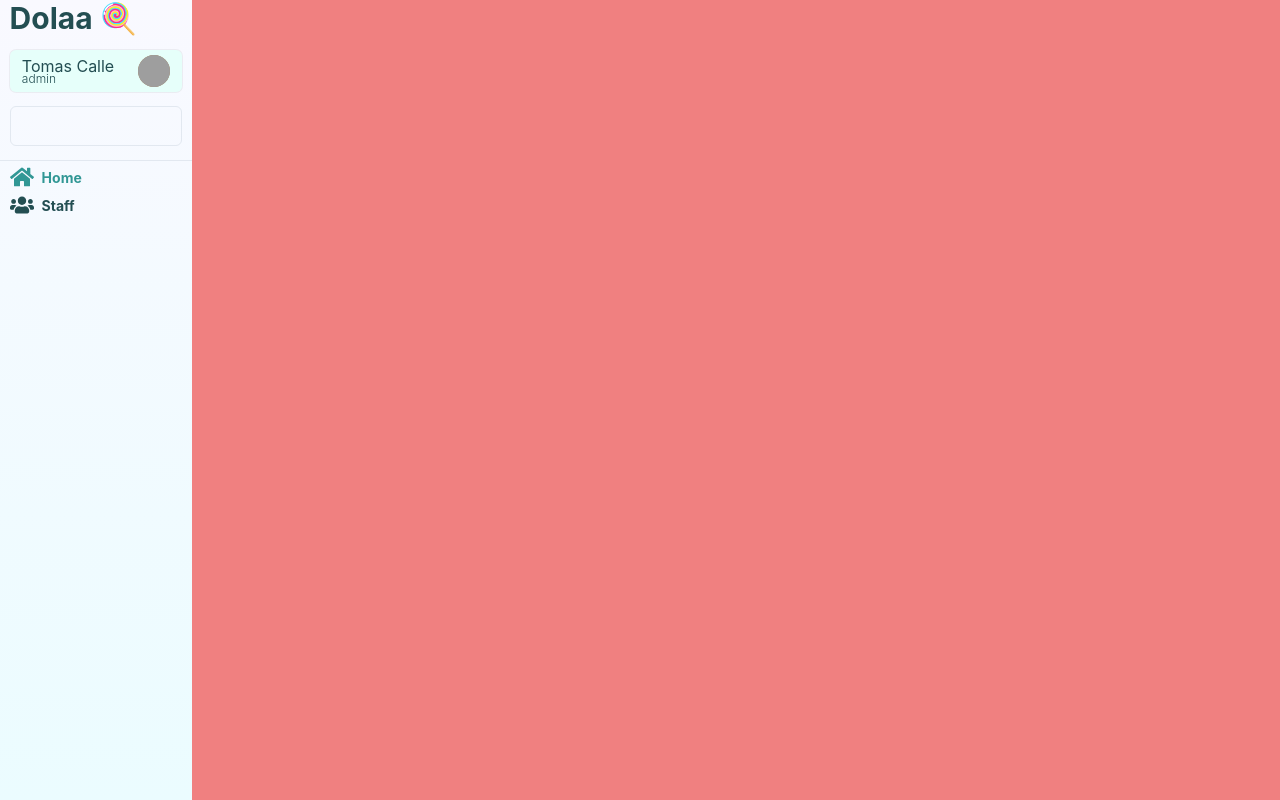
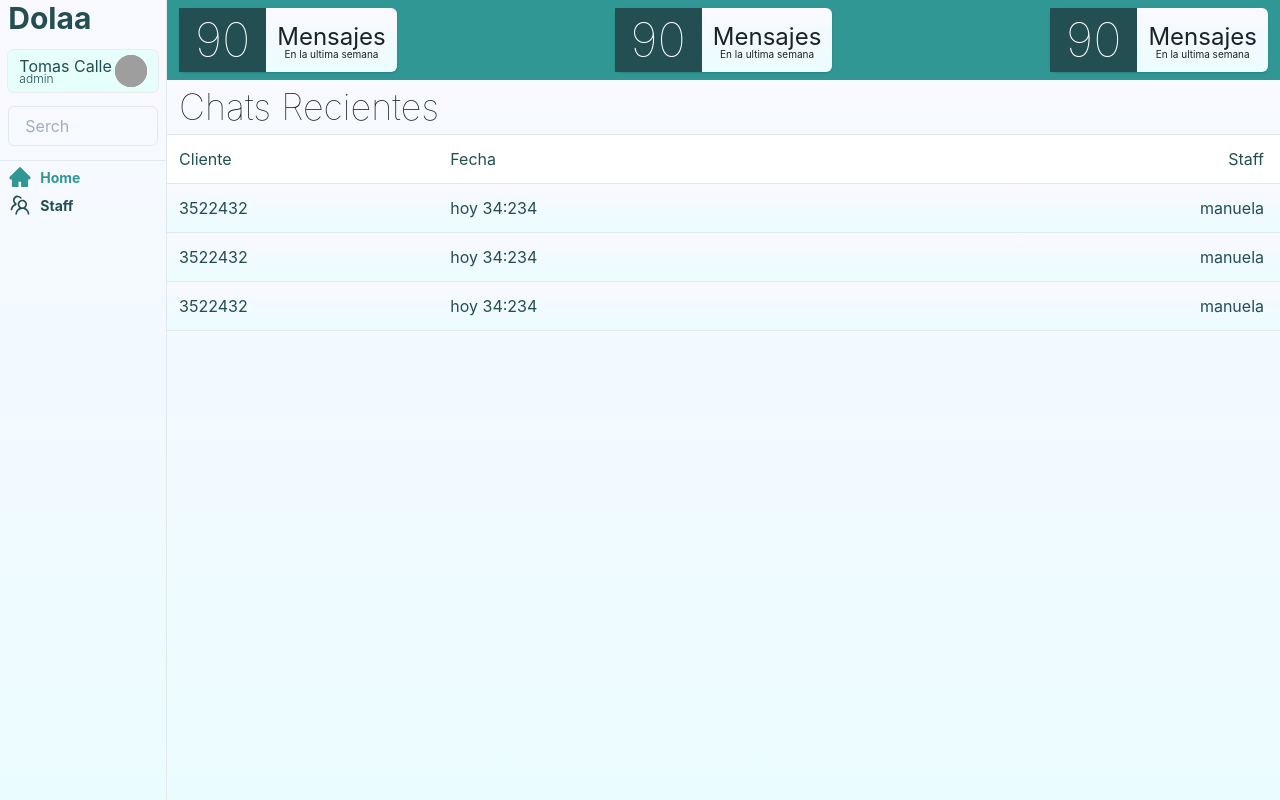
Before and after one commit to tomasCalletce/dolaa, a Next.js app: page / in a window 1280 px wide. Built offline with nearby package versions, Linux system fonts and the light colour scheme; grey boxes are pictures that could not be loaded.

Commit message:
index ui ready ⚡️

```diff
--- /dev/null
+++ b/pages/components/dataBox.js
@@ -0,0 +1,20 @@
+
+import { Box , Heading, Text } from '@chakra-ui/react'
+
+
+function DataBox() {
+  return (
+    <Box w="20%" height="80%" display="flex" boxShadow='base' rounded='md' bgGradient="linear(to-b,#f9f9ff,#ebfcff)">
+        <Box width="40%" height="100%" display="flex" alignItems="center" justifyContent="center" bg="#234E52">
+            <Text fontWeight="hairline" fontSize="5xl" color="white">90</Text>
+        </Box>
+        <Box width="60%" height="100%" display="flex" flexDirection="column" alignItems="center" justifyContent="center" >
+            <Text fontSize="2xl" mb="-2">Mensajes</Text>
+            <Text fontSize="x-small">En la ultima semana</Text>
+        </Box>
+
+    </Box>
+  )
+}
+
+export default DataBox
--- a/pages/components/header.js
+++ b/pages/components/header.js
@@ -1,13 +1,13 @@
 import { Avatar, Box , Heading, Text, Input, Icon } from '@chakra-ui/react'
-import { FaHome,FaUsers } from "react-icons/fa";
+import { AiFillHome, AiOutlineTeam } from "react-icons/ai";
 
 export default function Header() {
   return (
-    <Box w="15%" display="flex" flexDirection="column" alignItems="center" justifyContent="space-between">
+    <Box w="15%" display="flex" flexDirection="column" alignItems="center" justifyContent="space-between" borderRight='1px' borderColor='gray.200'>
         <Box width="90%">
-            <Heading fontWeight="bold" fontSize="3xl" color="#234E52">Dolaa 🍭</Heading>
+            <Heading fontWeight="bold" fontSize="3xl" color="#234E52">Dolaa</Heading>
         </Box>
-        <Box w="90%" display="flex" alignItems="center" boxShadow='xs' p='1' rounded='md' bg="#E6FFFA">
+        <Box w="90%" display="flex" alignItems="center" boxShadow='xs' p='1' rounded='md' bg="#E6FFFA" >
             <Box w="100%" pl="5%">
                 <Text fontSize="md" color="#234E52">Tomas Calle</Text>
                 <Text fontSize="xs" mt="-2" color="#234E52" fontWeight="light">admin</Text>
@@ -19,15 +19,15 @@ export default function Header() {
             mr="5%"
             />
         </Box>
-        <Input htmlSize={4} width="90%" />
-        <Box width="100%" height="80%" borderTop='1px' borderColor='gray.200' display="flex" flexDirection="column" alignItems="center">
+        <Input htmlSize={4} width="90%" placeholder="Serch" />
+        <Box width="100%" height="80%" borderTop='1px' borderColor='gray.200' display="flex" flexDirection="column" alignItems="center" >
             <Box width="90%" display="flex" flexDirection="column" justifyContent="center">
                 <Box as='a' display="flex" alignItems="center" w="100%" mb="1" mt="1">
-                    <Icon as={FaHome} mr="2" w={6} h={6} color="#319795"></Icon>
+                    <Icon as={AiFillHome} mr="2" w={6} h={6} color="#319795"></Icon>
                     <Text fontSize="sm" fontWeight="bold" color="#319795">Home</Text>
                 </Box>
                 <Box as='a' display="flex" alignItems="center" w="100%" mb="1">
-                    <Icon as={FaUsers} mr="2" w={6} h={6} color="#234E52"></Icon>
+                    <Icon as={AiOutlineTeam} mr="2" w={6} h={6} color="#234E52"></Icon>
                     <Text fontSize="sm" fontWeight="bold" color="#234E52">Staff</Text>
                 </Box>
             </Box>
--- /dev/null
+++ b/pages/components/listValue.js
@@ -0,0 +1,13 @@
+import { Box , Heading, Text } from '@chakra-ui/react'
+
+function ListValue() {
+  return (
+    <Box as='a' w="100%" display="flex" p="3" pr="4" bgGradient="linear(to-b,#f9f9ff,#ebfcff)" borderBottom='1px' borderColor='gray.200'>
+        <Box w="30%" color="#234E52"><Text>3522432</Text></Box>
+        <Box w="30%" color="#234E52"><Text>hoy 34:234</Text></Box>
+        <Box w="60%" display="flex" justifyContent="flex-end"color="#234E52" ><Text>manuela</Text></Box>
+    </Box>
+  )
+}
+
+export default ListValue
--- a/pages/index.js
+++ b/pages/index.js
@@ -2,14 +2,37 @@
 import { Box , Heading, Text } from '@chakra-ui/react'
 
 import Header from './components/header'
+import DataBox from './components/dataBox'
+import ListValue from './components/listValue'
 
 export default function Home() {
   return (
     <Box w="100%" h="100vh" bgGradient="linear(to-b,#f9f9ff,#ebfcff)" display="flex" >
       <Header/>
-      <Box bg="lightcoral" w="85%">
 
+      <Box w="100%">
+          <Box w="100%" height="10vh" bg="#319795" display="flex" justifyContent="space-between" alignItems="center" pl="3" pr="3">
+            <DataBox/>
+            <DataBox/>
+            <DataBox/>
+          </Box>
+          <Box w="100%" pl="3" pr="3">
+              <Text fontSize="4xl" fontWeight="hairline" >Chats Recientes</Text>
+          </Box>
+          <Box w="100%">
+            <Box display="flex" p="3" borderBottom='1px' borderTop="1px" borderColor='gray.200'  bg='white' pr="4">
+              <Box w="30%" color="#234E52"><Text>Cliente</Text></Box>
+              <Box w="30%" color="#234E52"><Text>Fecha</Text></Box>
+              <Box w="60%" display="flex" justifyContent="flex-end"color="#234E52" ><Text>Staff</Text></Box>
+            </Box>
+            <Box w="100%" height="100%" bg="#E6FFFA" display="flex" flexDirection="column">
+              <ListValue/>
+              <ListValue/>
+              <ListValue/>
+            </Box>
+          </Box>
       </Box>
+
     </Box>
   )
 }
```
